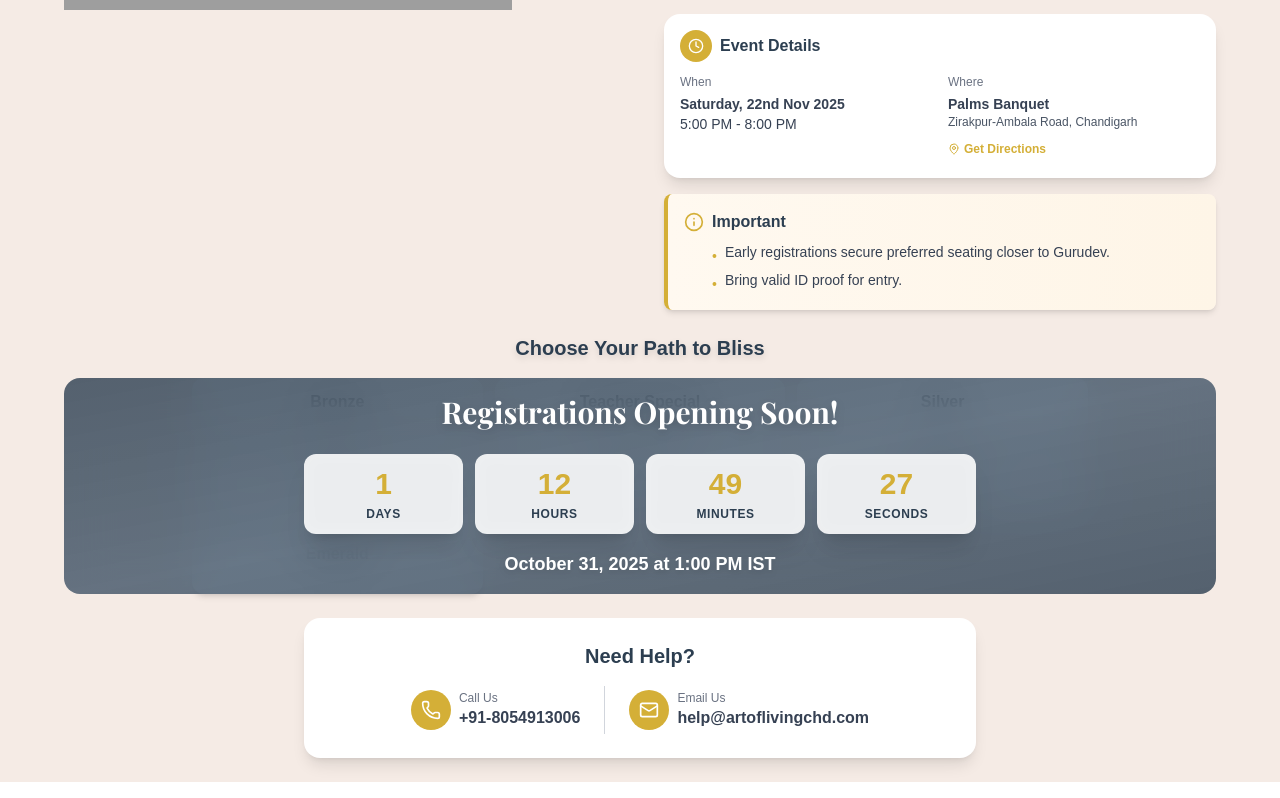
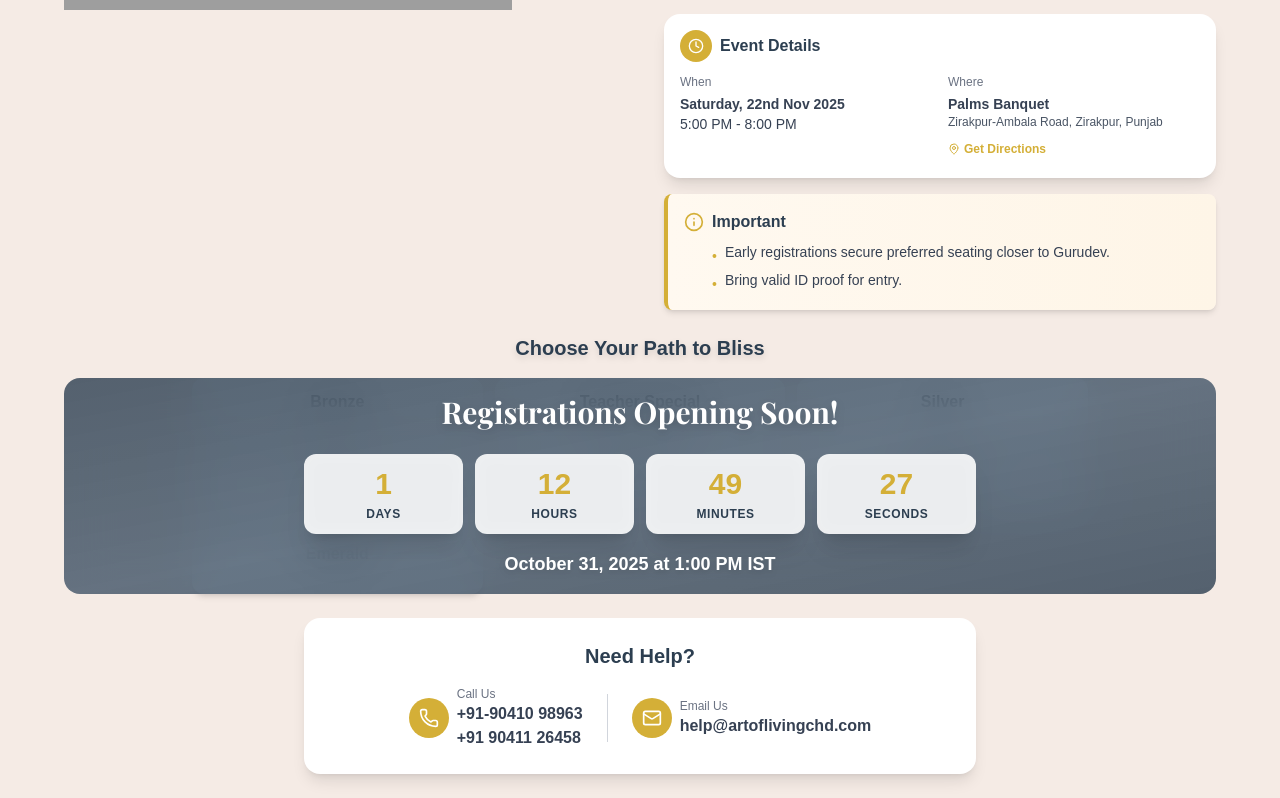
Before and after one commit to Merakiads-tech/artoflivingchd.com, a Next.js app: page / in a window 1280 px wide. Shown: the part 350-1148 px from the top of the page. Built offline with nearby package versions, Linux system fonts and the light colour scheme; grey boxes are pictures that could not be loaded.

Commit message:
update contact + venue

```diff
--- a/app/layout.tsx
+++ b/app/layout.tsx
@@ -25,7 +25,7 @@ const dancingScript = Dancing_Script({
 });
 
 export const metadata: Metadata = {
-  title: "Soaking in Bliss with Gurudev | 22nd Nov 2025 | Chandigarh",
+  title: "Soaking in Bliss with Gurudev Sri Sri Ravi Shankar | 22nd Nov 2025 | Chandigarh",
   description: "Join us for an evening of meditation, music and wisdom with Gurudev Sri Sri Ravi Shankar at Chandigarh on 22nd November 2025. Book your tickets now!",
   icons: {
     icon: 'https://www.artofliving.org/sites/all/themes/aol-zen/images/favicon.ico',
--- a/components/CleanEvent.tsx
+++ b/components/CleanEvent.tsx
@@ -295,7 +295,8 @@ export default function CleanEvent() {
               </div>
               <div>
                 <p className="text-xs text-gray-500">Call Us</p>
-                <p className="text-base font-semibold">+91-8054913006</p>
+                <p className="text-base font-semibold">+91-90410 98963</p>
+                <p className="text-base font-semibold">+91 90411 26458</p>
               </div>
             </a>
             <div className="hidden md:block w-px h-12 bg-gray-300"></div>
--- a/components/TeacherCleanEvent.tsx
+++ b/components/TeacherCleanEvent.tsx
@@ -304,7 +304,8 @@ export default function TeacherCleanEvent() {
               </div>
               <div>
                 <p className="text-xs text-gray-500">Call Us</p>
-                <p className="text-base font-semibold">+91-8054913006</p>
+                <p className="text-base font-semibold">+91-90410 98963</p>
+                <p className="text-base font-semibold">+91 90411 26458</p>
               </div>
             </a>
             <div className="hidden md:block w-px h-12 bg-gray-300"></div>
--- a/config/event-config.ts
+++ b/config/event-config.ts
@@ -24,7 +24,7 @@ export const TEACHER_REGISTRATION_OPEN_DATE = new Date('2025-10-31T09:00:00+05:3
 export const VENUE_NAME = 'Palms Banquet';
 
 // Venue Address
-export const VENUE_ADDRESS = 'Zirakpur-Ambala Road, Chandigarh';
+export const VENUE_ADDRESS = 'Zirakpur-Ambala Road, Zirakpur, Punjab';
 
 // Google Maps Link
 export const VENUE_MAPS_LINK = 'https://www.google.com/maps/place/Palms+Banquet+Zirakpur/@30.623972,76.8226322,17z/data=!4m15!1m8!3m7!1s0x390fead26761ae13:0x981d27f033178578!2sPALMS+BANQUET,+Punjab+140603!3b1!8m2!3d30.6242406!4d76.822!16s%2Fg%2F11n6spmm_w!3m5!1s0x390fead2ed89e489:0x888c03303efadaf3!8m2!3d30.6244916!4d76.8236738!16s%2Fg%2F11b6cq3jgp?entry=ttu&g_ep=EgoyMDI1MTAyNy4wIKXMDSoASAFQAw%3D%3D';
```
